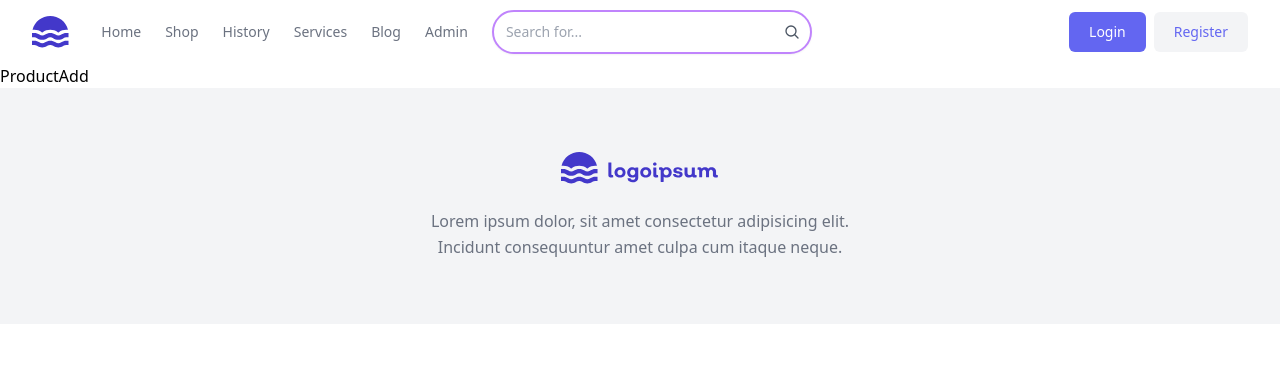
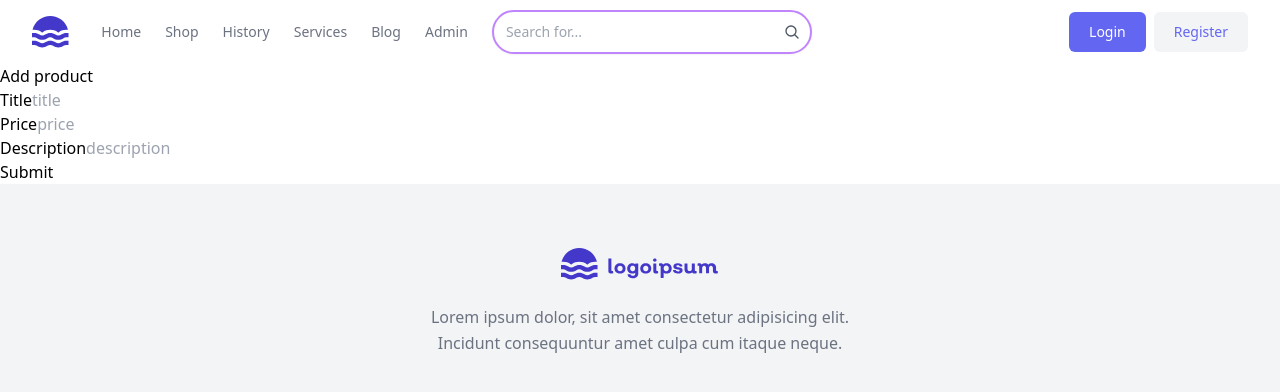
Before and after one commit to pnminh52/TypeScript_LandinPage, a React (Vite) app: page /admin/add in a window 1280 px wide. Shown: the top 392 px of the page. Built offline with nearby package versions, Linux system fonts and the light colour scheme; data requests are answered from the project's data file.

Commit message:
Add products page, return data to Home page and dashboard

```diff
--- a/package.json
+++ b/package.json
@@ -13,11 +13,14 @@
     "prettier:fix": "prettier --write \"src/**/(*.tsx|*.ts|*.css|*.scss)\""
   },
   "dependencies": {
+    "@hookform/resolvers": "^3.3.4",
     "axios": "^1.6.8",
     "concurrently": "^8.2.2",
+    "joi": "^17.12.2",
     "json-server": "^0.17.0",
     "react": "^18.2.0",
     "react-dom": "^18.2.0",
+    "react-hook-form": "^7.51.2",
     "react-router-dom": "^6.22.3"
   },
   "devDependencies": {
--- a/src/App.tsx
+++ b/src/App.tsx
@@ -1,50 +1,54 @@
 import { useEffect, useState } from 'react'
-import { Route, Routes } from 'react-router-dom'
-import instance from './apis'
+import { Route, Routes, useNavigate } from 'react-router-dom'
+// import instance from './apis'
 import Footer from './components/Footer'
 import Header from './components/Header'
+import { TProduct } from './interfaces/Product'
 import Home from './pages/Home'
 import Login from './pages/Login'
-import { TProduct } from './interfaces/Product'
+import Shop from './pages/Shop'
 import Notfound from './pages/Notfound'
 import ProductDetail from './pages/ProductDetail'
 import Register from './pages/Register'
-import Shop from './pages/Shop'
 import Dashboard from './pages/admin/Dashboard'
 import ProductAdd from './pages/admin/ProductAdd'
+import { createProduct, getProducts } from './apis/product'
 
 function App() {
+  const navigate = useNavigate()
   const [products, setProducts] = useState<TProduct[]>([])
   useEffect(() => {
-    const getAllProducts = async () => {
-      try {
-        const { data } = await instance.get(`/products`)
-        setProducts(data)
-      } catch (error) {
-        console.log(error)
-      }
-    }
-    getAllProducts()
+    ;(async () => {
+      const data = await getProducts()
+      setProducts(data)
+    })()
   }, [])
+  const handleAddProduct = (data: TProduct) => {
+    ;(async () => {
+      const newProduct = await createProduct(data)
+      setProducts([...products, newProduct])
+      navigate('/admin')
+    })()
+  }
   return (
     <>
-      <div className='app'>
+      <div className=''>
         <Header />
-        <main className='container' id='main'>
+        <main className='' id='main'>
           <Routes>
             {/* Client */}
             <Route path='/'>
               <Route index element={<Home products={products} />} />
               <Route path='/shop/:id' element={<ProductDetail />} />
+              <Route path='/shop' element={<Shop />} />
               <Route path='/login' element={<Login />} />
               <Route path='/register' element={<Register />} />
-              <Route path='/shop' element={<Shop />} />
             </Route>
 
             {/* Admin */}
             <Route path='/admin'>
               <Route index element={<Dashboard products={products} />} />
-              <Route path='/admin/add' element={<ProductAdd />} />
+              <Route path='/admin/add' element={<ProductAdd onAdd={handleAddProduct} />} />
             </Route>
 
             <Route path='*' element={<Notfound />} />
--- /dev/null
+++ b/src/apis/product.ts
@@ -0,0 +1,29 @@
+import { TProduct } from '~/interfaces/Product'
+import instance from '.'
+
+export const createProduct = async (product: TProduct) => {
+  try {
+    const { data } = await instance.post(`/products`, product)
+    return data
+  } catch (error) {
+    console.log(error)
+  }
+}
+
+export const getProducts = async () => {
+  try {
+    const { data } = await instance.get(`/products`)
+    return data
+  } catch (error) {
+    console.log(error)
+  }
+}
+
+export const getProduct = async (id: string) => {
+  try {
+    const { data } = await instance.get(`/products/${id}`)
+    return data
+  } catch (error) {
+    console.log(error)
+  }
+}
--- a/src/components/ProductList.tsx
+++ b/src/components/ProductList.tsx
@@ -486,7 +486,7 @@ const ProductList = (props: Props) => {
                 <span>&#9733;</span>
                 <span>&#9733;</span>
               </div>
-              <p className='text-gray-600 mb-2 text-sm '>{product.stock} products available</p>
+              <p className='text-gray-600 mb-2 text-sm '>({product.stock} products available)</p>
               {/* </div> */}
               <div className='flex '>
                 <a
--- a/src/pages/ProductDetail.tsx
+++ b/src/pages/ProductDetail.tsx
@@ -1,42 +1,39 @@
 import { useEffect, useState } from 'react'
 import { useParams } from 'react-router-dom'
-import instance from '~/apis'
+import { getProduct } from '~/apis/product'
 import { TProduct } from '~/interfaces/Product'
 
 const ProductDetail = () => {
   const { id } = useParams()
   const [product, setProduct] = useState<TProduct | null>(null)
-
   useEffect(() => {
-    const getProduct = async () => {
-      try {
-        const { data } = await instance.get(`/products/${id}`)
-        setProduct(data)
-      } catch (error) {
-        console.log(error)
-      }
-    }
-
-    getProduct()
-  }, [id]) // Thêm id vào dependency array để useEffect chạy khi id thay đổi
-
+    ;(async () => {
+      const data = await getProduct(`${id}`)
+      setProduct(data)
+    })()
+  }, [])
   return (
-    <div className='container mx-auto'>
-      {' '}
-      {/* Sử dụng container và mx-auto để căn giữa */}
-      {product && (
-        <div className='flex border '>
-          <div className='w-1/5 p-4'>
-            <img className='object-contain h-80 w-full' src={product.thumbnail} alt={product.title} />
+    <div>
+      <h1>Chi tiet san pham</h1>
+      <div className=''>
+        <div className=''>
+          <div className=''>
+            <img src={product?.thumbnail} alt={product?.title} />
+            <div className=''>
+              {product?.images &&
+                product.images.map((item) => {
+                  return <img className='' src={item} alt='Description' />
+                })}
+            </div>
           </div>
-          <div className='w-4/5'>
-            <h1>Chi tiết sản phẩm</h1>
-            <h2>{product.title}</h2>
-            <p>Gía: {product.price}</p>
-            <p>{product.description}</p>
+          <div className='col'>
+            <h2>{product?.title}</h2>
+            <p>Gia: {product?.price}</p>
+            <p>{product?.description}</p>
+            <button className=''>Add to card</button>
           </div>
         </div>
-      )}
+      </div>
     </div>
   )
 }
--- a/src/pages/admin/Dashboard.tsx
+++ b/src/pages/admin/Dashboard.tsx
@@ -1,4 +1,4 @@
-import React from 'react'
+// import React from 'react'
 import { Link } from 'react-router-dom'
 import { TProduct } from '~/interfaces/Product'
 
@@ -10,9 +10,14 @@ const Dashboard = ({ products }: Props) => {
   return (
     <div className='ml-4'>
       <div>
-        <h1 className='mb-4'>Hello, Admin</h1>
+        <div>
+          <strong className='text-xl  text-black sm:text-xl cursor-pointer'>
+            Explore the latest Apple products and accessories.
+          </strong>
+        </div>
+
         <Link
-          className='inline-block rounded mb-2 bg-green-600 px-6 py-2 text-xs font-medium text-white hover:bg-green-700'
+          className='inline-block rounded mb-2 mt-2 bg-green-600 px-6 py-2 text-xs font-medium text-white hover:bg-green-700'
           to='/admin/add'
         >
           Add new product
--- a/src/pages/admin/ProductAdd.tsx
+++ b/src/pages/admin/ProductAdd.tsx
@@ -1,9 +1,55 @@
-// import React from 'react'
+import { SubmitHandler, useForm } from 'react-hook-form'
+import { TProduct } from '~/interfaces/Product'
+import Joi from 'joi'
+import { joiResolver } from '@hookform/resolvers/joi'
+// import { error } from 'console'
 
-type Props = {}
+type Props = {
+  onAdd: (data: TProduct) => void
+}
 
-const ProductAdd = (props: Props) => {
-  return <div>ProductAdd</div>
+const schemaProduct = Joi.object({
+  title: Joi.string().required().min(3).max(255),
+  price: Joi.number().required().min(0),
+  description: Joi.string().allow(null, '')
+})
+
+const ProductAdd = ({ onAdd }: Props) => {
+  const {
+    register,
+    handleSubmit,
+    formState: { errors }
+  } = useForm<TProduct>({
+    resolver: joiResolver(schemaProduct)
+  })
+  const onSubmit: SubmitHandler<TProduct> = (data) => {
+    onAdd(data)
+  }
+
+  return (
+    <div>
+      <h2>Add product</h2>
+      <form onSubmit={handleSubmit(onSubmit)}>
+        <div className=''>
+          <label htmlFor='title'>Title</label>
+          <input type='text' className='' placeholder='title' {...register('title', { required: true })} />
+          {errors.title && <span className=''>{errors.title.message}</span>}
+        </div>
+        <div className=''>
+          <label htmlFor='price'>Price</label>
+          <input type='number' className='' placeholder='price' {...register('price', { required: true })} />
+          {errors.price && <span className=''>{errors.price.message}</span>}
+        </div>
+        <div className=''>
+          <label htmlFor='description'>Description</label>
+          <input type='text' className='' placeholder='description' {...register('description')} />
+        </div>
+        <button type='submit' className=''>
+          Submit
+        </button>
+      </form>
+    </div>
+  )
 }
 
 export default ProductAdd
```
Also changed, not shown: src/interfaces/Product.ts (+12 -12 lines), db.json, 1 other file (tests, documents, lock files or other folders).
